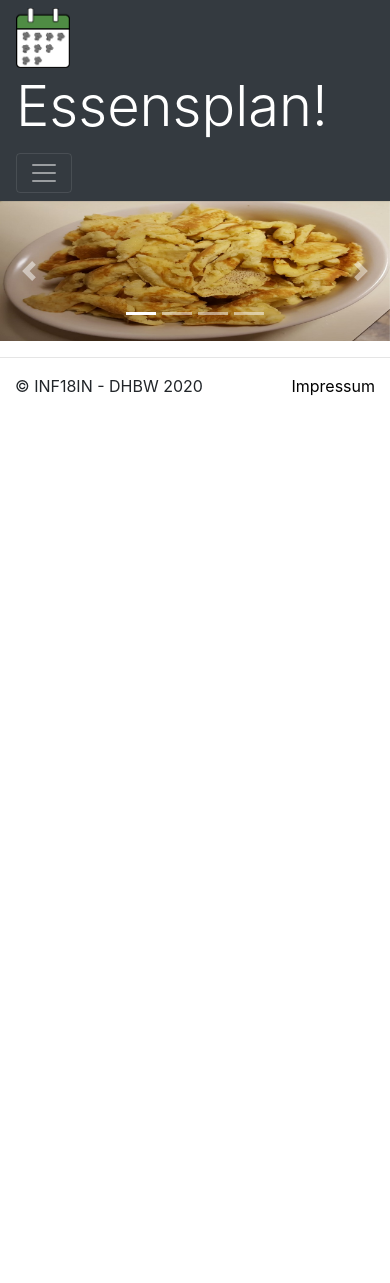
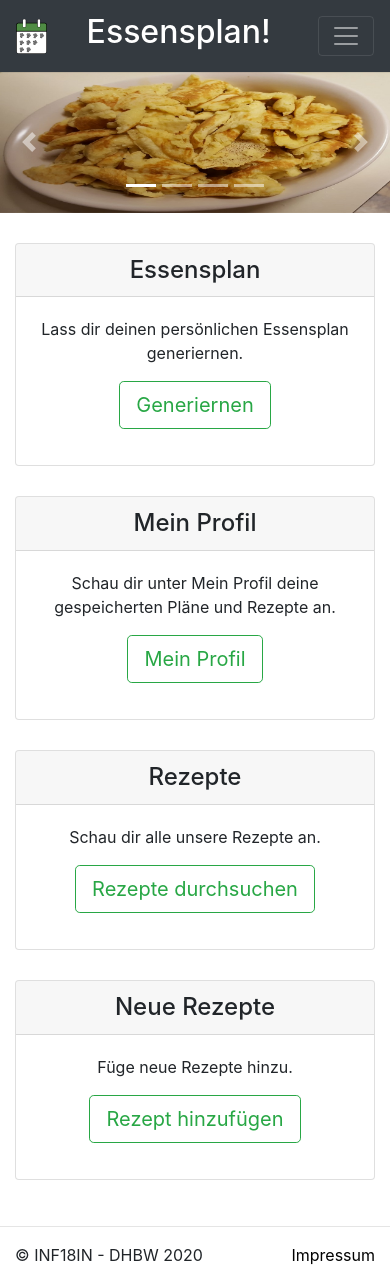
Before and after one commit to FreshMax9000/Essenswebsite, a Django app: page / in a window 390 px wide. Before the commit the page ends 396 px from the top, so only its background shows below. Run offline with Django 3.2, Linux system fonts and the light colour scheme; the visitor is signed in with stand-in values (Sample User, id 1); some libraries are stand-ins or nearby versions.

Commit message:
responsive changes (for mobile devices)

```diff
--- a/foodplaner/foodApp/templates/foodApp/base.html
+++ b/foodplaner/foodApp/templates/foodApp/base.html
@@ -16,14 +16,16 @@
   </head>
   <body>
       <!-- Navigation -->
-      <nav class="navbar navbar-expand-md navbar-dark bg-dark" style="min-height: 100px">
-        <img src="/media/Logo.png" alt="My image" class="rounded mr-2" height="60" max="30"class="img-fluid">
-        <a class="navbar-brand" href="{% url 'foodApp:home' %}"><h1 class="display-4">Essensplan!</h1></a>
+      <nav class="navbar navbar-expand-md navbar-dark bg-dark">
+        <img src="/media/Logo.png" alt="My image" class="rounded mr-2 d-none d-md-block" height="50" max="30"class="img-fluid">
+        <img src="/media/Logo.png" alt="My image" class="rounded mr-2 d-md-none" height="35" max="30"class="img-fluid">
+        <a class="navbar-brand d-none d-md-block" href="{% url 'foodApp:home' %}"><h1 class="display-5">Essensplan!</h1></a>
+        <a class="navbar-brand d-md-none" href="{% url 'foodApp:home' %}"><h2>Essensplan!</h2></a>
         <button class="navbar-toggler" type="button" data-toggle="collapse" data-target="#navbarsExampleDefault" aria-controls="navbarsExampleDefault" aria-expanded="false" aria-label="Toggle navigation">
           <span class="navbar-toggler-icon"></span>
         </button>
 
-        <div class="collapse navbar-collapse" id="navbarsExampleDefault" style="height: 100px">
+        <div class="collapse navbar-collapse" id="navbarsExampleDefault">
           <ul class="navbar-nav mr-auto">
             <ul class="navbar-nav mr-auto">
               <li class="nav-item">
@@ -41,7 +43,7 @@
                 <button class="btn btn-primary dropdown-toggle" type="button" id="dropdownMenuButton" data-toggle="dropdown" aria-haspopup="true" aria-expanded="false" style="height: 70px; ; width: 150px; background-color: transparent;">
                   <img src="/media/profil.png" style="max-height: 30px;"; alt="Profli"><br><p style="font-size: medium">{{user}}</p></button>
                 <div class="dropdown-menu " aria-labelledby="dropdownMenuButton" >
-                  <a class="dropdown-item" href="{% url 'foodApp:myprofil' %}">Dein Profil</a>
+                  <a class="dropdown-item" href="{% url 'foodApp:myprofil' %}">Mein Profil</a>
                   {% if perms.foodApp.can_review_recipe %}
                     <a class="dropdown-item" href="{% url 'foodApp:reviewRecipesList' %}">Verifizieren</a>
                   {% endif %}
@@ -50,8 +52,8 @@
                 </div>
               </div>
             {% else %}
-              <a class="btn btn-outline-success mx-2" style="font-size: x-large" href="{% url 'login' %}">Anmelden</a>
-              <a class="btn btn-outline-success mx-2" style="font-size: x-large" href="{% url 'register' %}">Registrieren</a>
+              <a class="btn btn-md btn-outline-success mx-2" href="{% url 'login' %}">Anmelden</a>
+              <a class="btn btn-md btn-outline-success mx-2" href="{% url 'register' %}">Registrieren</a>
             {% endif %}
           </div>
         </div>
--- a/foodplaner/foodApp/templates/foodApp/foodplan.html
+++ b/foodplaner/foodApp/templates/foodApp/foodplan.html
@@ -61,8 +61,8 @@
             </div>
             <div class="row">
                 {% for object in object_list  %}
-                <div class="col-md-6">
-                    <div class="jumbotron" style="max-height: 250px;">
+                <div class="col-md-6 my-auto">
+                    <div class="jumbotron">
                         <div class="form-group">
                             <button class="btn btn-outline-danger float-sm-right " name="delete"  value={{object.recipe.id}} data-toggle="tooltip" title="Löschen">
                                 <i class="fa fa-times"></i>
--- a/foodplaner/foodApp/templates/foodApp/home.html
+++ b/foodplaner/foodApp/templates/foodApp/home.html
@@ -64,28 +64,49 @@
 
 <!--main content-->
 {% block main_content %}
-<!-- <main role="main">
+<main role="main" class=" d-md-none d-block">
+  <div class="container" style="min-height: 30px;"></div>
   <div class="container">
-    <div class="jumbotron" style=" text-align: center;">
-      <h1>Essensplan</h1>
+    <div class="card" style=" text-align: center;">
+      <h4 class="card-header">Essensplan</h4>
+      <div class="card-body">
         <p>Lass dir deinen persönlichen Essensplan generiernen.</p>
         <p><a class="btn btn-lg btn-outline-success" href="{% url 'foodApp:foodplan' %}" role="button">Generiernen</a></p>
       </div>
-    <div class="jumbotron" style="text-align: center">
-      <h1>Mein Profil</h1>
+    </div>
+  </div>
+  <div class="container" style="min-height: 30px;"></div>
+
+  <div class="container">
+    <div class="card" style=" text-align: center;">
+      <h4 class="card-header">Mein Profil</h4>
+      <div class="card-body">
         <p>Schau dir unter Mein Profil deine gespeicherten Pläne und Rezepte an.</p>
         <p><a class="btn btn-lg btn-outline-success" href="{% url 'foodApp:myprofil' %}" role="button">Mein Profil</a></p>
       </div>
-    <div class="jumbotron" style="text-align: center">
-      <h1>Rezepte</h1>
+    </div>
+  </div>
+  <div class="container" style="min-height: 30px;"></div>
+
+  <div class="container">
+    <div class="card" style=" text-align: center;">
+      <h4 class="card-header">Rezepte</h4>
+      <div class="card-body">
         <p>Schau dir alle unsere Rezepte an.</p>
         <p><a class="btn btn-lg btn-outline-success" href="{% url 'foodApp:recipesList' %}" role="button">Rezepte durchsuchen</a></p>
       </div>
-    <div class="jumbotron" style="text-align: center">
-      <h1>Neue Rezepte</h1>
+    </div>
+  </div>
+  <div class="container" style="min-height: 30px;"></div>
+  <div class="container">
+    <div class="card" style=" text-align: center;">
+      <h4 class="card-header">Neue Rezepte</h4>
+      <div class="card-body">
         <p>Füge neue Rezepte hinzu.</p>
         <p><a class="btn btn-lg btn-outline-success" href="{% url 'foodApp:addRecipe' %}" role="button">Rezept hinzufügen</a></p>
       </div>
     </div>
-</main>-->
+  </div>
+  <div class="container" style="min-height: 30px;"></div>
+</main>
 {% endblock main_content %}
--- a/foodplaner/foodApp/templates/foodApp/myProfil.html
+++ b/foodplaner/foodApp/templates/foodApp/myProfil.html
@@ -16,7 +16,7 @@
         <!-- Lists the agenda and recipes from the User -->
         <div class="row">
             <div class="col-md-6">
-                <h2>Deine Rezepte</h2>
+                <h2>Meine Rezepte</h2>
                 {% for recipe in myrecipes  %}
                     <div class="jumbotron" >
                         <div class="row">
@@ -43,7 +43,7 @@
                 {% endfor %}
             </div>
             <div class="col-md-6">
-                <h2>Deine Wochenpläne</h2>
+                <h2>Meine Wochenpläne</h2>
                 {% for plan in myfoodplans  %}
                     <div class="jumbotron" >
                         <a class="btn btn-outline-danger float-sm-right " href="{% url 'foodApp:foodplanDelete' plan.id %}" role="delete"data-toggle="tooltip" title="Löschen">
```
Also changed, not shown: foodplaner/foodApp/templates/foodApp/recipe_detail.html (+5 -5 lines). Lines whose indentation alone changed are shown as unchanged.
